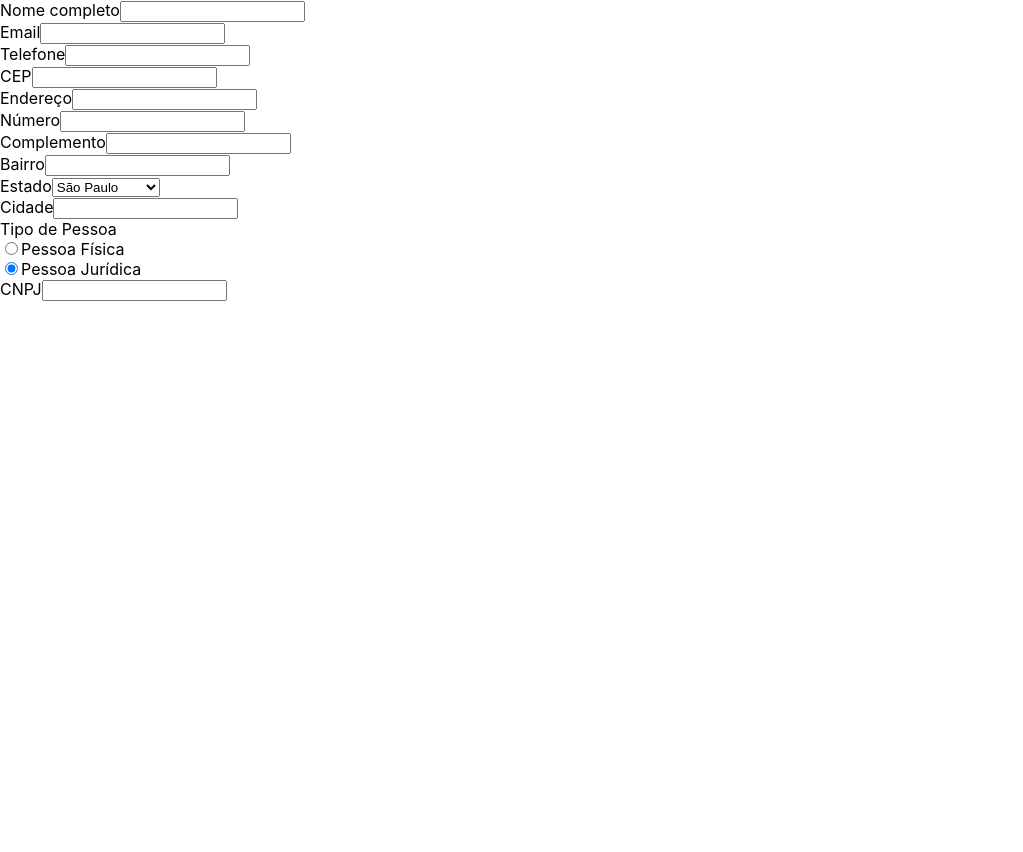
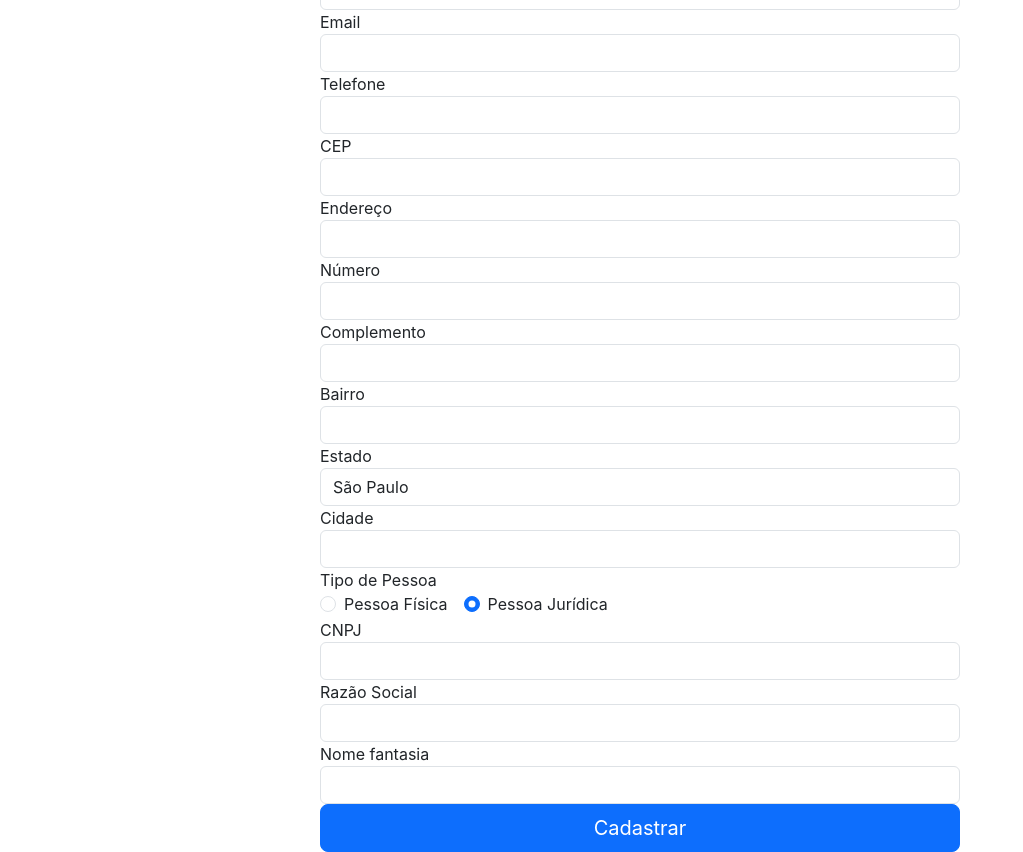
Before and after one commit to renatoxd152/Formulario_Projeto, a React (Create React App) app in the folder frontend/: page / in a window 1280 px wide. Shown: the whole page, without its empty margins (0-1023 px from the left). Before the commit the page ends 800 px from the top, so only its background shows below. Built offline with nearby package versions, Linux system fonts and the light colour scheme.

Commit message:
feat: Implementações novas

```diff
--- /dev/null
+++ b/frontend/src/components/formulario/Button.tsx
@@ -0,0 +1,14 @@
+interface ButtonProps {
+    type: 'button' | 'submit' | 'reset';
+    value: string;
+}
+
+const Button = ({ type, value }: ButtonProps) => {
+    return (
+        <div className="form-group">
+            <button type={type} className="btn btn-primary btn-lg w-100">{value}</button>
+        </div>
+    );
+};
+
+export default Button;
--- a/frontend/src/index.js
+++ b/frontend/src/index.js
@@ -1,9 +1,9 @@
+import 'bootstrap/dist/css/bootstrap.min.css';
 import React from 'react';
 import ReactDOM from 'react-dom/client';
 import './index.css';
 import reportWebVitals from './reportWebVitals';
 import { FormularioRoutes } from './routes/formularioRoutes.tsx';
-
 const root = ReactDOM.createRoot(document.getElementById('root'));
 root.render(
   <React.StrictMode>
--- a/frontend/src/pages/Home/formulario.tsx
+++ b/frontend/src/pages/Home/formulario.tsx
@@ -1,8 +1,8 @@
 import { ChangeEvent, useState } from 'react';
+import Button from '../../components/formulario/Button';
 import Input from '../../components/formulario/Input';
 import RadioGroup from '../../components/formulario/RadioGroup';
 import Select from '../../components/formulario/Select';
-
 
 interface FormData {
     nome: string;
@@ -43,6 +43,7 @@ export const FormularioPage = () =>
     {
         console.log("oi");
     }
+
     const estados = [
         { value: 'SP', label: 'São Paulo' },
         { value: 'RJ', label: 'Rio de Janeiro' },
@@ -59,7 +60,15 @@ export const FormularioPage = () =>
 
     return(
         <>
-            <form onSubmit={handleSubmit}>
+        <div
+            style={{
+                display: "flex",
+                justifyContent: "center",
+                alignItems: "center",
+                height: "100vh"
+            }}
+        >
+            <form onSubmit={handleSubmit} style={{width:"50%"}}>
                 <Input label="Nome completo" type="text" name="nome" value={formData.nome} onChange={handleChange}/>
                 <Input label='Email' type='email' name='email' value={formData.email} onChange={handleChange}/>
                 <Input label='Telefone' type='text' name='telefone' value={formData.telefone} onChange={handleChange}/>
@@ -83,10 +92,18 @@ export const FormularioPage = () =>
                         <Input label="CPF" type="text" name="cpf" value={formData.cpf ?? ''} onChange={handleChange}/>
                     ):
                     (
-                        <Input label="CNPJ" type="text" name="cnpj" value={formData.cnpj ?? ''} onChange={handleChange}/>
+                        <>
+                            <Input label="CNPJ" type="text" name="cnpj" value={formData.cnpj ?? ''} onChange={handleChange}/>
+                            <Input label="Razão Social" type="text" name="razaoSocial" value={formData.razaoSocial ?? ''} onChange={handleChange}/>
+                            <Input label="Nome fantasia" type="text" name="nomeFantasia" value={formData.nomeFantasia ?? ''} onChange={handleChange}/>
+                        </>
+
                     )
                 }
+                <Button type="submit" value="Cadastrar" />
+
             </form>
+            </div>
 
         </>
     )
```
Also changed, not shown: frontend/package.json (+5 -2 lines), frontend/src/services/Api.tsx (added, +19 -0 lines), frontend/src/utils/yup.tsx (added), 1 other file (tests, documents, lock files or other folders).
